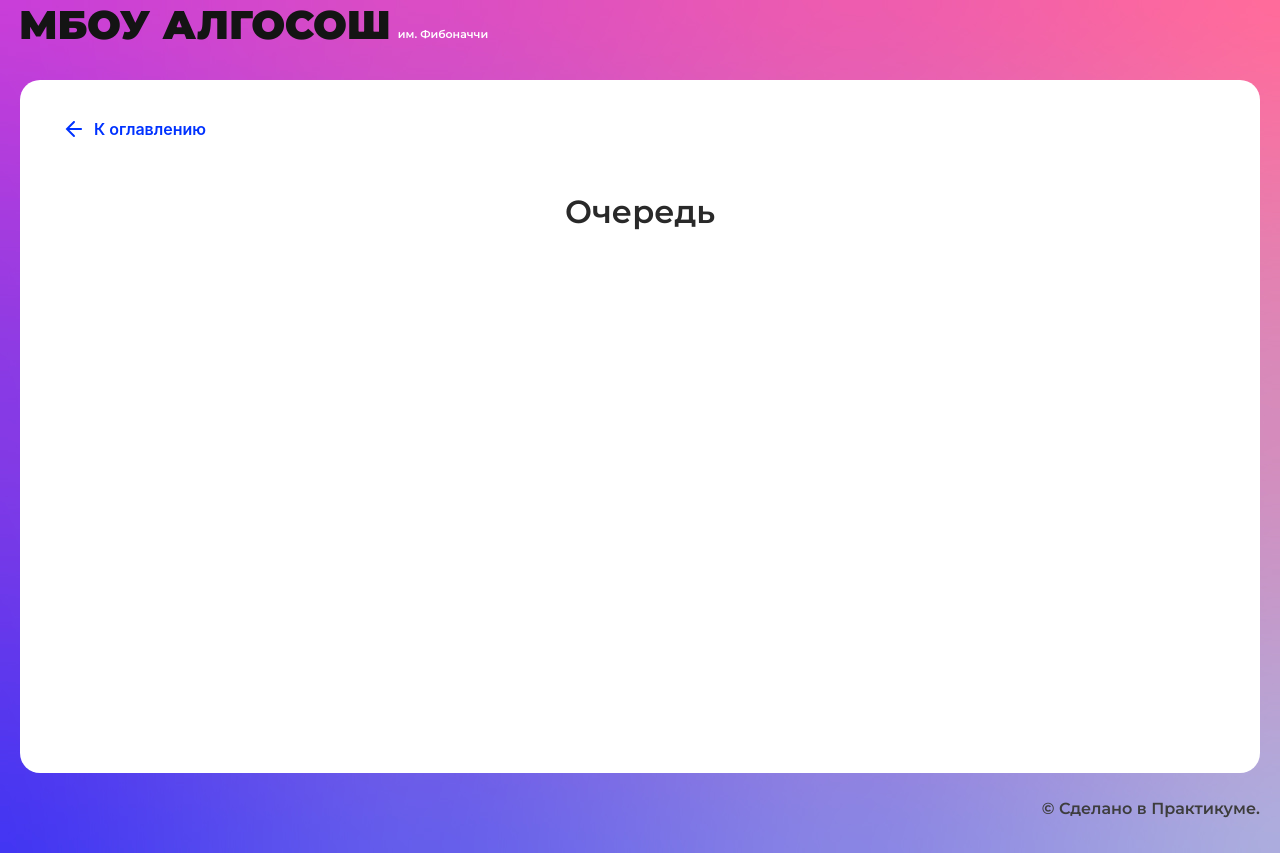
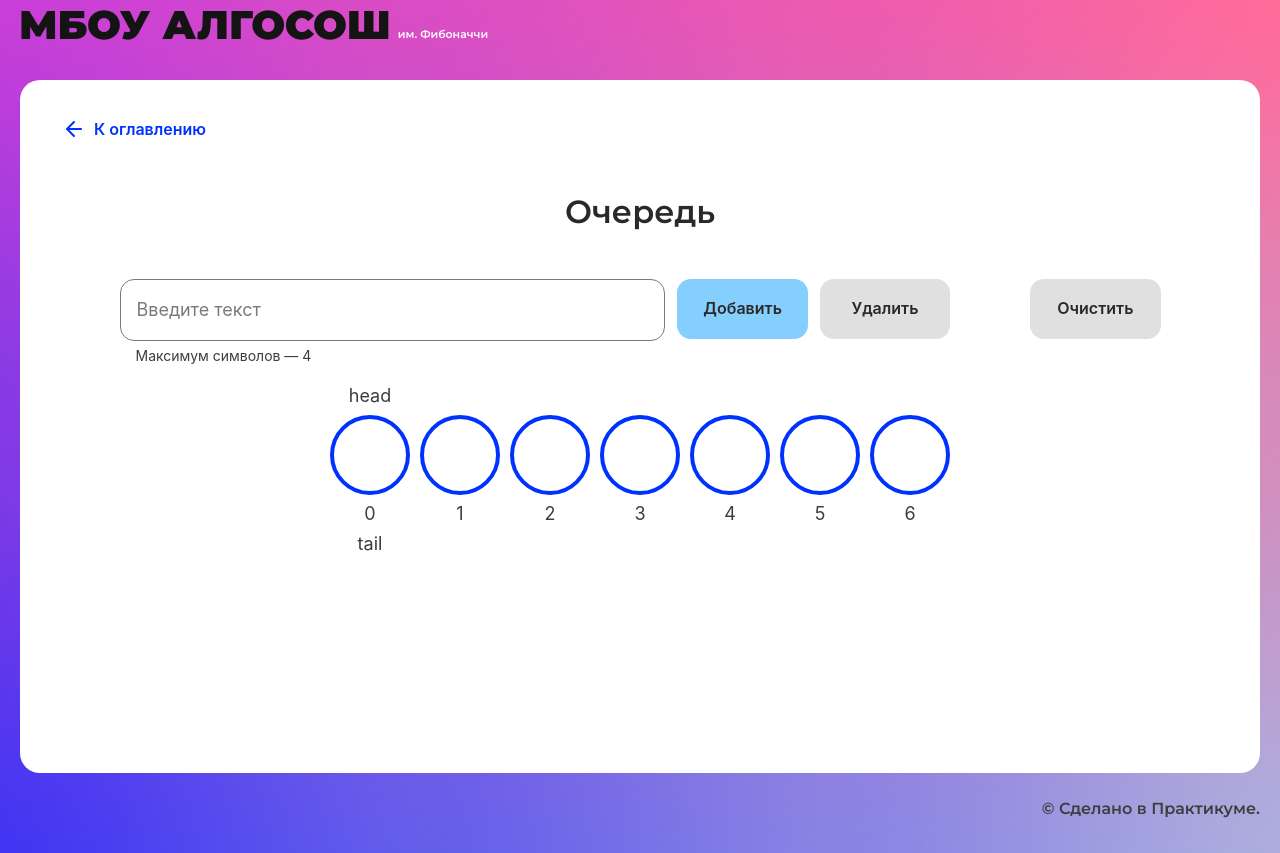
Before and after one commit to Zorkiy82/algososh, a React (Create React App) app: page /queue in a window 1280 px wide. Built offline with nearby package versions, Linux system fonts and the light colour scheme.

Commit message:
начал делать Очередь

```diff
--- /dev/null
+++ b/src/components/queue-page/queue-page.module.css
@@ -0,0 +1,10 @@
+.inputContainer {
+    display: flex;
+  }
+
+  .animaionContainer {
+    display: flex;
+    flex-wrap: nowrap;
+    gap: 10px;
+    padding-top: 48px;
+  }
--- a/src/components/queue-page/queue-page.tsx
+++ b/src/components/queue-page/queue-page.tsx
@@ -1,10 +1,83 @@
-import React from "react";
+import React, { useEffect, useState } from "react";
+import { Queue } from "../../utils/queue/queue";
+import { TItemsData } from "../../utils/types";
+import { Button } from "../ui/button/button";
+import { Circle } from "../ui/circle/circle";
+import { SectionContainer } from "../ui/container/section-container/section-container";
+import { Input } from "../ui/input/input";
 import { SolutionLayout } from "../ui/solution-layout/solution-layout";
+import styles from "./queue-page.module.css";
 
 export const QueuePage: React.FC = () => {
+  const [inputValue, setInputValue] = useState("");
+  const [queue, setqueue] = useState(new Queue<string>(7));
+  const [isLoading, setIsLoading] = useState(false);
+  const [itemsData, setItemsData] = useState<TItemsData>([]);
+
+  useEffect(() => {
+    setItemsData(queue.getElements());
+  }, []);
+
+  function onChangeHandler(evt: React.ChangeEvent<HTMLInputElement>) {
+    setInputValue(evt.target.value.toUpperCase());
+  }
+
+  function onClickHandler(action: "dequeue" | "enqueue" | "clear") {
+    queue[action](inputValue);
+    setItemsData(queue.getElements());
+  }
+
   return (
     <SolutionLayout title="Очередь">
+      <SectionContainer>
+        <div className={styles.inputContainer}>
+          <Input
+            onChange={onChangeHandler}
+            value={inputValue}
+            maxLength={4}
+            isLimitText={true}
+            disabled={isLoading}
+          />
 
+          <Button
+            onClick={() => onClickHandler("enqueue")}
+            linkedList="medium"
+            text="Добавить"
+            disabled={isLoading || queue.isFull()}
+            extraClass="ml-6"
+          />
+
+          <Button
+            onClick={() => onClickHandler("dequeue")}
+            linkedList="medium"
+            text="Удалить"
+            disabled={isLoading || queue.isEmpty()}
+            extraClass="ml-6"
+          />
+
+          <Button
+            onClick={() => onClickHandler("clear")}
+            linkedList="medium"
+            text="Очистить"
+            disabled={isLoading || queue.isEmpty()}
+            extraClass="ml-40"
+          />
+        </div>
+
+        <div className={styles.animaionContainer}>
+          {Boolean(itemsData.length) &&
+            itemsData.map((elem, index) => (
+              <Circle
+                letter={elem.value ? String(elem.value) : ""}
+                index={index}
+                key={index}
+                state={elem.state}
+                head={queue.getHead() === index ? "head" : ""}
+                tail={queue.getTail() === index ? "tail" : ""}
+              />
+            ))}
+        </div>
+      </SectionContainer>
     </SolutionLayout>
   );
 };
--- a/src/components/stack-page/stack-page.tsx
+++ b/src/components/stack-page/stack-page.tsx
@@ -15,7 +15,7 @@ export const StackPage: React.FC = () => {
   const [itemsData, setItemsData] = useState<TItemsData>([]);
 
   function onChangeHandler(evt: React.ChangeEvent<HTMLInputElement>) {
-    setInputValue(evt.target.value);
+    setInputValue(evt.target.value.toUpperCase());
   }
 
   function onClickHandler(action: "push" | "pop" | "clear") {
@@ -38,21 +38,23 @@ export const StackPage: React.FC = () => {
             onClick={() => onClickHandler("push")}
             linkedList="medium"
             text="Добавить"
-            disabled={isLoading}
+            disabled={isLoading || stack.getSize() >= 11}
             extraClass="ml-6"
           />
+
           <Button
             onClick={() => onClickHandler("pop")}
             linkedList="medium"
             text="Удалить"
-            disabled={isLoading}
+            disabled={isLoading || stack.getSize() === 0}
             extraClass="ml-6"
           />
+
           <Button
             onClick={() => onClickHandler("clear")}
             linkedList="medium"
             text="Очистить"
-            disabled={isLoading}
+            disabled={isLoading || stack.getSize() === 0}
             extraClass="ml-40"
           />
         </div>
--- /dev/null
+++ b/src/utils/queue/queue.ts
@@ -0,0 +1,69 @@
+import { ElementStates } from "../../types/element-states";
+
+interface IQueue<T> {
+  enqueue: (item: T) => void;
+  dequeue: () => void;
+  peak: () => T | null;
+}
+
+export class Queue<T> implements IQueue<T> {
+  private container: (T | null)[] = [];
+  private head = 0;
+  private tail = 0;
+  private readonly size: number = 0;
+  private length: number = 0;
+
+  constructor(size: number) {
+    this.size = size;
+    this.container = Array(size).fill(null);
+  }
+
+  enqueue = (item: T) => {
+    if (this.length >= this.size) {
+      throw new Error("Maximum length exceeded");
+    }
+
+    this.container[this.tail] = item;
+    this.tail = (this.tail + 1) % this.size;
+    this.length += 1;
+  };
+
+  dequeue = () => {
+    if (this.isEmpty()) {
+      throw new Error("No elements in the queue");
+    }
+
+    this.container[this.head] = null;
+    this.head = (this.head + 1) % this.size;
+    this.length -= 1;
+  };
+
+  peak = (): T | null => {
+    if (this.isEmpty()) {
+      throw new Error("No elements in the queue");
+    }
+    return this.container[this.head % this.size]; // Ваш код
+  };
+
+  isEmpty = () => this.length === 0;
+
+  isFull = () => this.length === this.size;
+
+  getHead = () => this.head;
+
+  getTail = () => this.tail;
+
+  getLength = () => this.length;
+
+  getElements = () =>
+    this.container.map((val) => {
+      return { value: val, state: ElementStates.Default };
+    });
+
+  clear = (): void => {
+    this.container.fill(null);
+    this.head = 0;
+    this.tail = 0;
+    this.length = 0;
+  };
+}
--- a/src/utils/types.ts
+++ b/src/utils/types.ts
@@ -8,6 +8,6 @@ export type TActionData = {
 export type TActionDataLog = TActionData[];
 
 export type TItemsData = Array<{
-  value: string | number;
+  value: string | number | null;
   state: ElementStates;
 }>;
```
